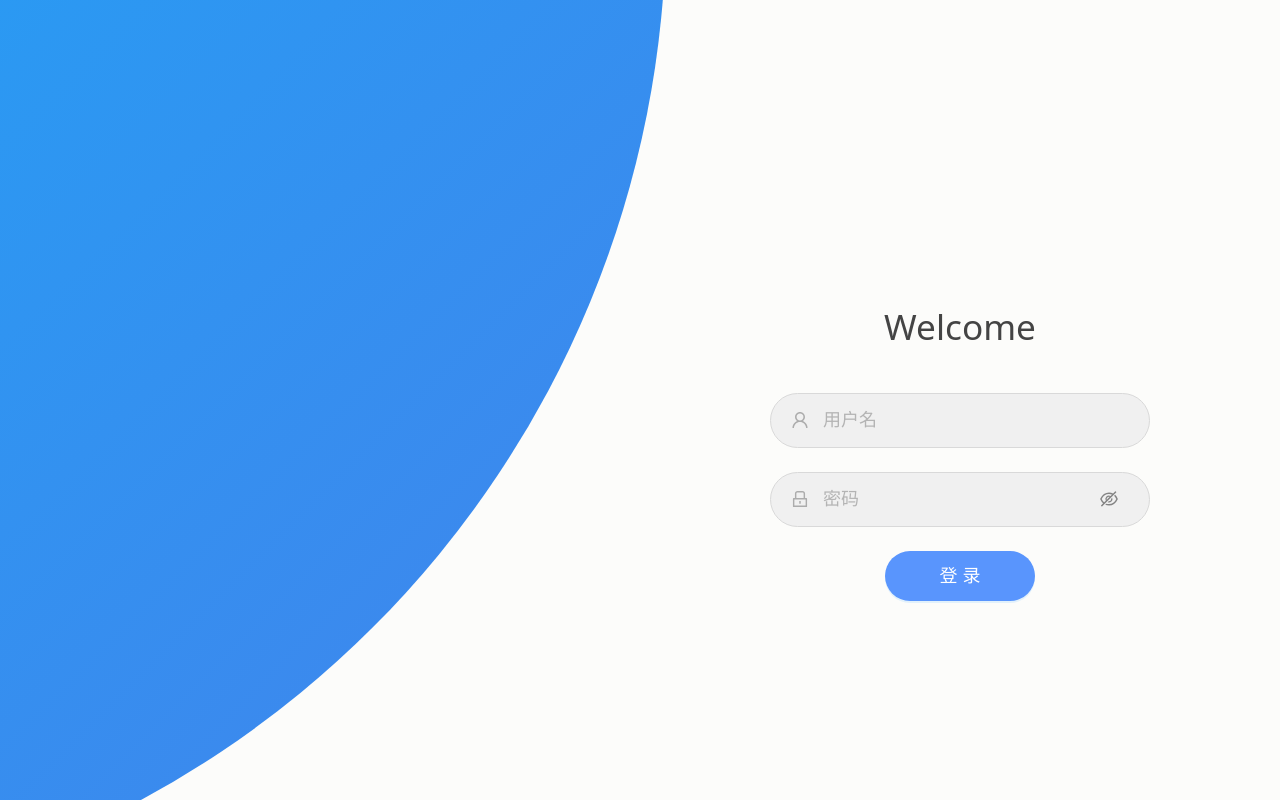
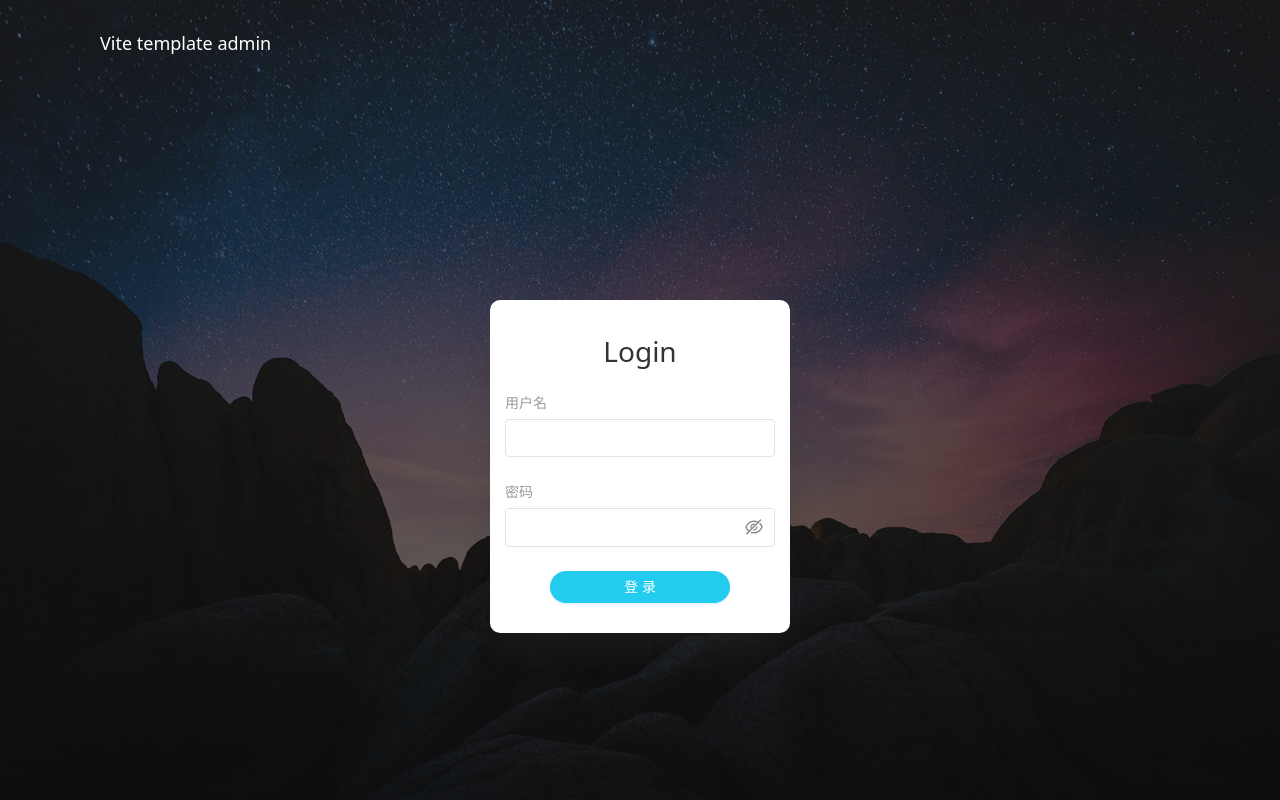
Before and after one commit to yzl9688/vite-template-admin, a React (Vite) app: page /login in a window 1280 px wide. Built offline with nearby package versions, Linux system fonts and the light colour scheme.

Commit message:
style(Login): Change the login page style

```diff
--- a/src/pages/Login.tsx
+++ b/src/pages/Login.tsx
@@ -1,46 +1,97 @@
-import { LockOutlined, UserOutlined } from "@ant-design/icons";
 import { Button, Input, FormProps, Form, message } from "antd";
 import React from "react";
 import { useNavigate } from "react-router-dom";
 import styled from "styled-components";
 import { useGlobalStore } from "../stores";
+import FullScreenBg from "../assets/full-screen-bg.jpeg";
+import { motion } from "framer-motion";
 
-const LeftBg = styled.div`
+const BgContainer = styled.div`
+  width: 100%;
+  height: 100%;
+  background-image: url(${FullScreenBg});
+  background-size: cover;
+  background-position: 50%;
+  overflow: hidden;
+  position: relative;
+
+  &::before {
     content: "";
     position: absolute;
-  height: 2000px;
-  width: 2000px;
-  top: -10%;
-  right: 48%;
-  transform: translateY(-50%);
-  background-image: linear-gradient(-45deg, #4481eb 0, #04befe 100%);
-  transition: 1.8s ease-in-out;
-  border-radius: 50%;
-  z-index: 6;
+    left: 0;
+    top: 0;
+    right: 0;
+    bottom: 0;
+    opacity: 0.33;
+    background: #000;
+    z-index: 2;
+  }
+  &::after {
+    content: "";
+    position: absolute;
+    left: 0;
+    top: 0;
+    right: 0;
+    bottom: 0;
+    background: linear-gradient(180deg, #292929 0, #0e0e0e);
+    background-size: 150% 150%;
+    z-index: 3;
+    opacity: 0.55;
+  }
+`;
+
+const LoginCard = styled.div`
+  width: 300px;
+  box-shadow: 0 25px 30px -13px rgba(40, 40, 40, 0.4);
+  border-radius: 10px;
+  padding: 30px 15px;
+  background: #fff;
+  margin: 0 auto;
+  margin-top: 300px;
+  position: relative;
+  z-index: 9;
+`;
+
+const TopTitle = styled.h1`
+  color: #fff;
+  font-size: 18px;
+  font-weight: 400;
+  position: absolute;
+  left: 100px;
+  top: 30px;
+  z-index: 9;
 `;
 
 const Title = styled.h1`
-  font-size: 2.2rem;
-  color: #444;
-  margin-bottom: 40px;
+  font-size: 28px;
+  color: #333;
+  font-weight: 300;
   text-align: center;
+  margin-bottom: 20px;
+`;
+
+const FormWrapper = styled(Form)`
+  .ant-form-item {
+    width: 100%;
+
+    &-label {
+      padding-bottom: 5px;
+      label {
+        color: #9a9a9a;
+      }
+    }
+  }
 `;
 
 const inputStyle = `
-  height: 55px;
-  width: 380px;
-  background-color: #f0f0f0!important;
-  border-radius: 55px;
+  width: 100% !important;
+  background-color: #fff!important;
+  border-radius: 4px;
   font-size: 18px;
-  padding-left: 20px;
-
-  span {
-    margin-right: 10px;
-    color: #acacac;
-  }
+  border: 1px solid #e3e3e3;
 
   &:focus-within, &:hover {
-    background-color: #f0f0f0;
+    background-color: #fff;
   }
 `;
 
@@ -53,25 +104,21 @@ const LargeInputPas = styled(Input.Password)`
 `;
 
 const LoginBtn = styled(Button)`
+  min-width: 180px;
   display: block;
-  width: 150px;
-  height: 50px;
-  border-radius: 50px;
-  background-color: #5995fd;
+  border-radius: 30px;
+  background-color: #23ccef !important;
   color: #fff;
-  font-size: 18px;
+  font-size: 14px;
+  line-height: 14px;
+  padding: 8px 16px;
 `;
-
-interface FieldType {
-  username?: string;
-  password?: string;
-}
 
 const Login: React.FC = () => {
   const navigate = useNavigate();
   const setToken = useGlobalStore((state) => state.setToken);
 
-  const handleSubmit: FormProps<FieldType>["onFinish"] = (values) => {
+  const handleSubmit: FormProps["onFinish"] = (values) => {
     console.log(values);
     message.success("登录成功");
 
@@ -81,27 +128,50 @@ const Login: React.FC = () => {
   };
 
   return (
-    <div className="w-full h-full relative">
-      <LeftBg />
-      <div className="pt-[300px] w-[50%] float-right">
-        <Title>Welcome</Title>
-        <Form onFinish={handleSubmit} className="flex flex-col items-center">
+    <BgContainer>
+      <TopTitle>Vite template admin</TopTitle>
+      <motion.div
+        className="relative z-10"
+        transition={{
+          ease: "linear",
+          duration: 0.2,
+        }}
+        initial={{
+          translateY: "-150px",
+          opacity: 0,
+        }}
+        animate={{
+          translateY: "0px",
+          opacity: 1,
+        }}>
+        <LoginCard>
+          <Title>Login</Title>
+
+          <FormWrapper
+            onFinish={handleSubmit}
+            layout="vertical"
+            className="flex flex-col items-center">
             <Form.Item
               name="username"
+              label="用户名"
+              required={false}
               rules={[{ required: true, message: "用户名不能为空" }]}>
-            <LargeInput placeholder="用户名" prefix={<UserOutlined />} />
+              <LargeInput />
             </Form.Item>
             <Form.Item
               name="password"
+              label="密码"
+              required={false}
               rules={[{ required: true, message: "密码不能为空" }]}>
-            <LargeInputPas placeholder="密码" prefix={<LockOutlined />} />
+              <LargeInputPas />
             </Form.Item>
             <LoginBtn type="primary" htmlType="submit">
               登录
             </LoginBtn>
-        </Form>
-      </div>
-    </div>
+          </FormWrapper>
+        </LoginCard>
+      </motion.div>
+    </BgContainer>
   );
 };
 
```
Also changed, not shown: src/assets/full-screen-bg.jpeg (added). Lines whose indentation alone changed are shown as unchanged.
